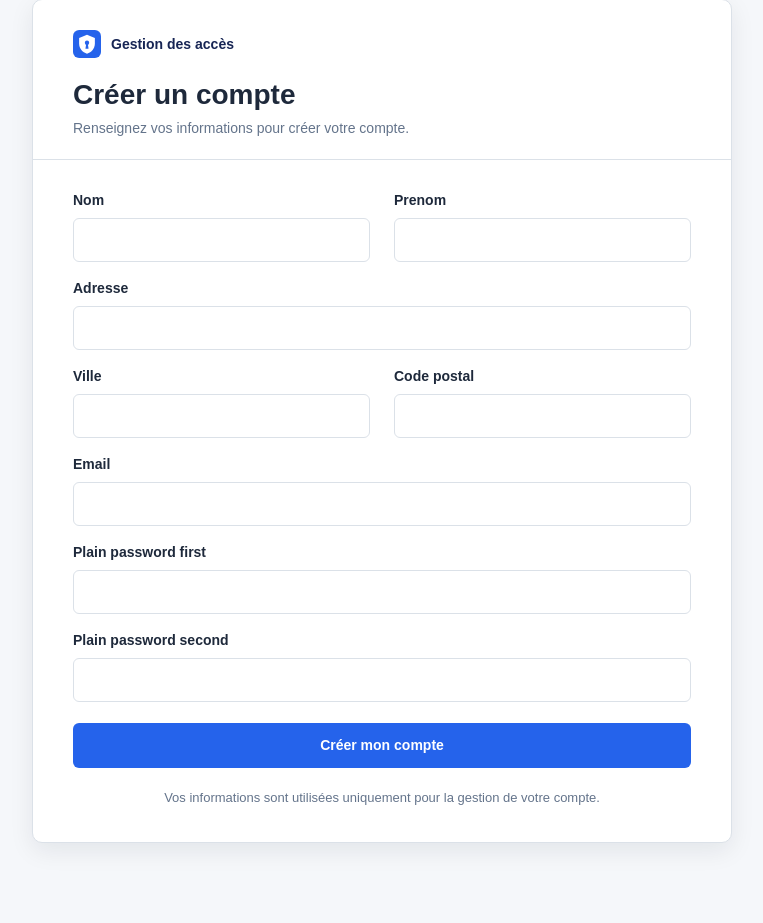
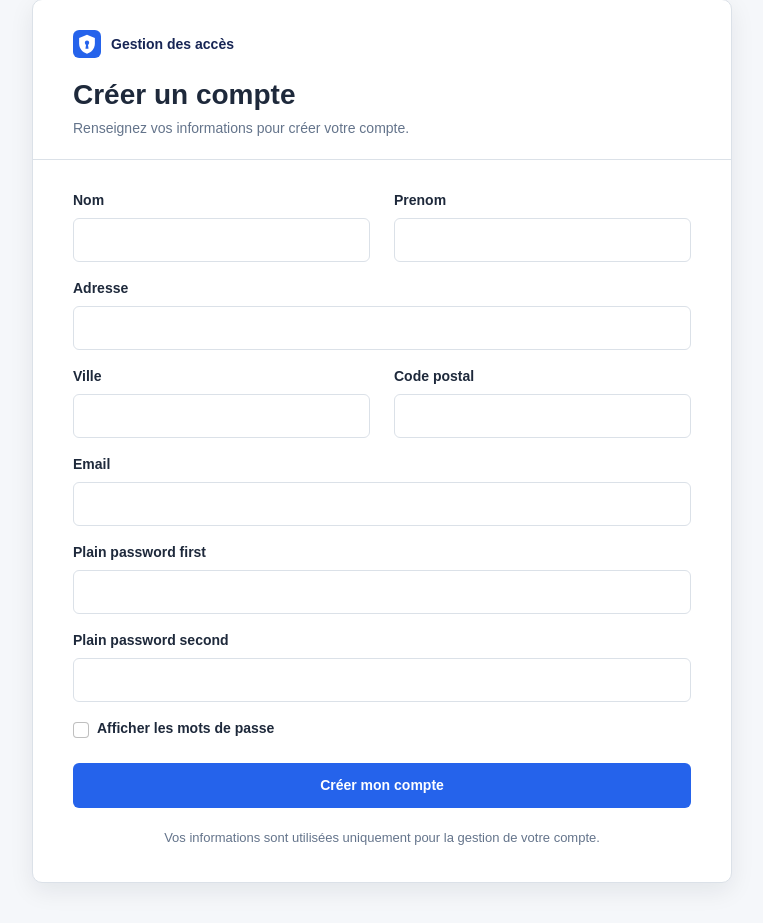
Before and after one commit to YaDevv/CyberSecuSymfony, a Symfony app: template templates/registration/register.html.twig in a window 1280 px wide. Shown: the part 101-1024 px from the top of the page, without its empty margins (258-1021 px from the left). Before the commit the page ends 947 px from the top, so only its background shows below. Run offline with Twig, Linux system fonts and the light colour scheme; the template is opened without the code that fills it, so the values that code supplies are empty; form fields are guessed from the names that the template uses; some libraries are stand-ins or nearby versions.

Commit message:
Ajout d'une case pour afficher le mot de passe (connexion et inscription)
Co-Authored-By: Claude Sonnet 5.5 <noreply@anthropic.com>
Claude-Session: https://claude.ai/code/session_01J1FXBuRM4vQNyU1RjUsBGH

```diff
--- /dev/null
+++ b/public/js/toggle-password.js
@@ -0,0 +1,11 @@
+// Case "Afficher le mot de passe" : bascule type="password" <-> type="text"
+// Usage : <input type="checkbox" data-toggle-password="#id1, #id2">
+document.addEventListener('change', function (event) {
+    var checkbox = event.target.closest('[data-toggle-password]');
+    if (!checkbox) {
+        return;
+    }
+    document.querySelectorAll(checkbox.dataset.togglePassword).forEach(function (input) {
+        input.type = checkbox.checked ? 'text' : 'password';
+    });
+});
--- a/templates/base.html.twig
+++ b/templates/base.html.twig
@@ -35,6 +35,7 @@
 
         {# Nécessaire au menu burger (affichage mobile) #}
         <script src="https://cdn.jsdelivr.net/npm/bootstrap@5.3.3/dist/js/bootstrap.bundle.min.js"></script>
+        <script src="{{ asset('js/toggle-password.js') }}"></script>
 
     </body>
 </html>
--- a/templates/registration/register.html.twig
+++ b/templates/registration/register.html.twig
@@ -58,6 +58,11 @@
 				{{ form_row(registrationForm.plainPassword.first) }}
 				{{ form_row(registrationForm.plainPassword.second) }}
 
+				<div class="form-check mb-3">
+					<input type="checkbox" class="form-check-input" id="show-password" data-toggle-password="#{{ registrationForm.plainPassword.first.vars.id }}, #{{ registrationForm.plainPassword.second.vars.id }}">
+					<label class="form-check-label" for="show-password">Afficher les mots de passe</label>
+				</div>
+
 				<button type="submit" class="bouton-inscription">
 					Créer mon compte
 				</button>
--- a/templates/security/login.html.twig
+++ b/templates/security/login.html.twig
@@ -52,6 +52,10 @@
 					<div class="mb-3">
 						<label for="password">Mot de passe</label>
 						<input type="password" id="password" name="_password" class="form-control" autocomplete="current-password" required>
+							<div class="form-check mt-2">
+								<input type="checkbox" class="form-check-input" id="show-password" data-toggle-password="#password">
+								<label class="form-check-label" for="show-password">Afficher le mot de passe</label>
+							</div>
 					</div>
 
 					<input type="hidden" name="_csrf_token" value="{{ csrf_token('authenticate') }}">
```
